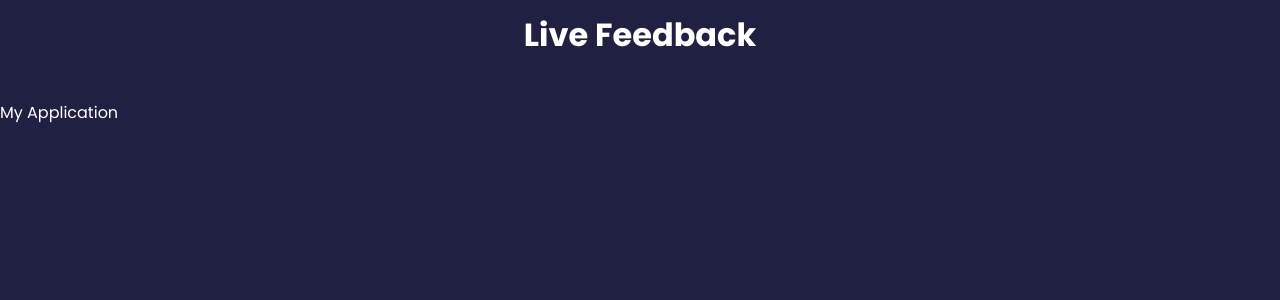
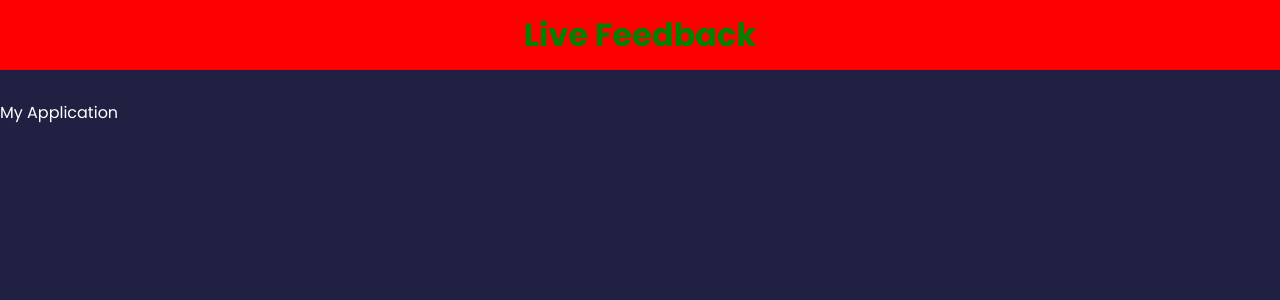
Before and after one commit to achingachris/Yelp-But-for-my-Skills, a React (Create React App) app: page / in a window 1280 px wide. Shown: the top 300 px of the page. Built offline with nearby package versions, Linux system fonts and the light colour scheme.

Commit message:
props as styles

```diff
--- a/src/App.js
+++ b/src/App.js
@@ -3,7 +3,7 @@ import Header from './components/Header'
 const App = () => {
   return (
     <>
-      <Header />
+      <Header bgColor='red' textColor='green' />
       <p>My Application</p>
     </>
   )
--- a/src/components/Header.jsx
+++ b/src/components/Header.jsx
@@ -1,8 +1,14 @@
-import PropTypes from 'prop-types';
+import PropTypes from 'prop-types'
 
-const Header = ({ text }) => {
+const Header = ({ text, bgColor, textColor }) => {
+  // headerstyles
+  const headerStyles = {
+    backgroundColor: bgColor,
+    color: textColor,
+  }
+
   return (
-    <header>
+    <header style={headerStyles}>
       <div className='container'>
         <h1>{text}</h1>
       </div>
```
